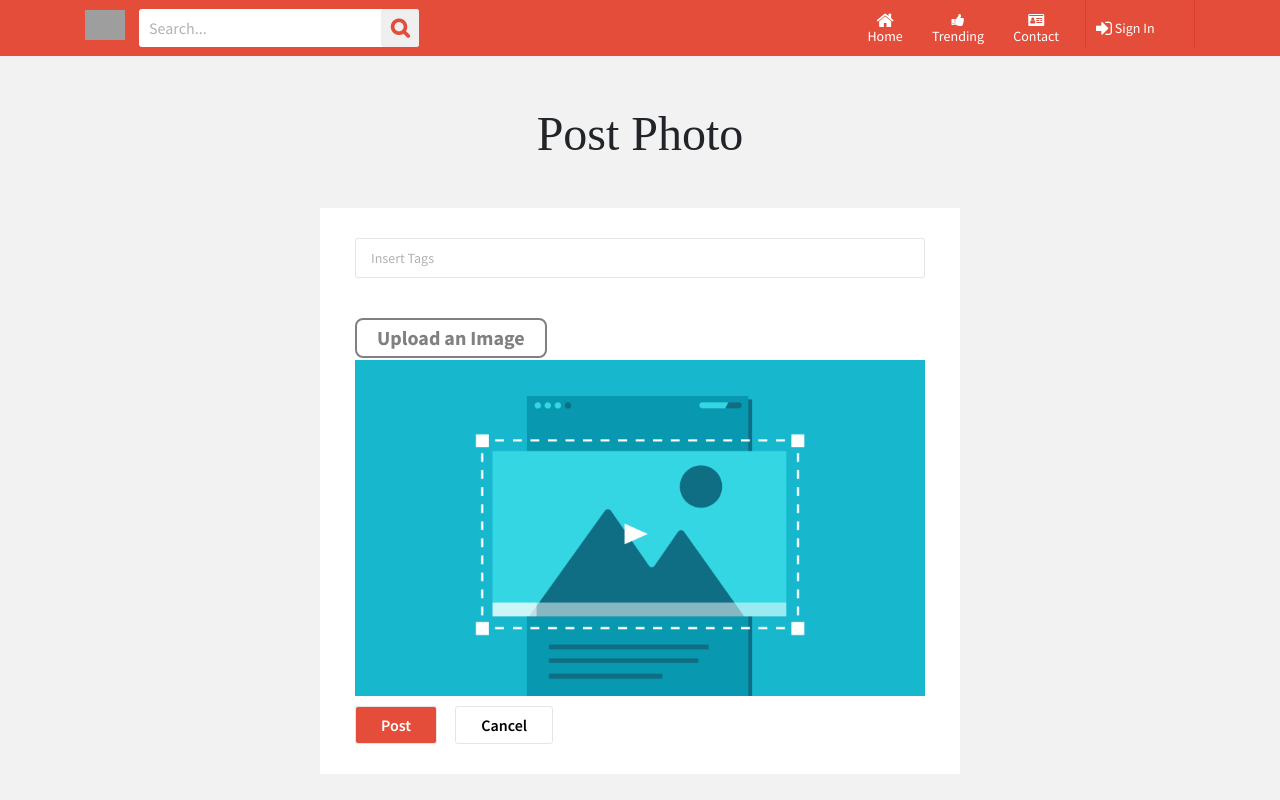
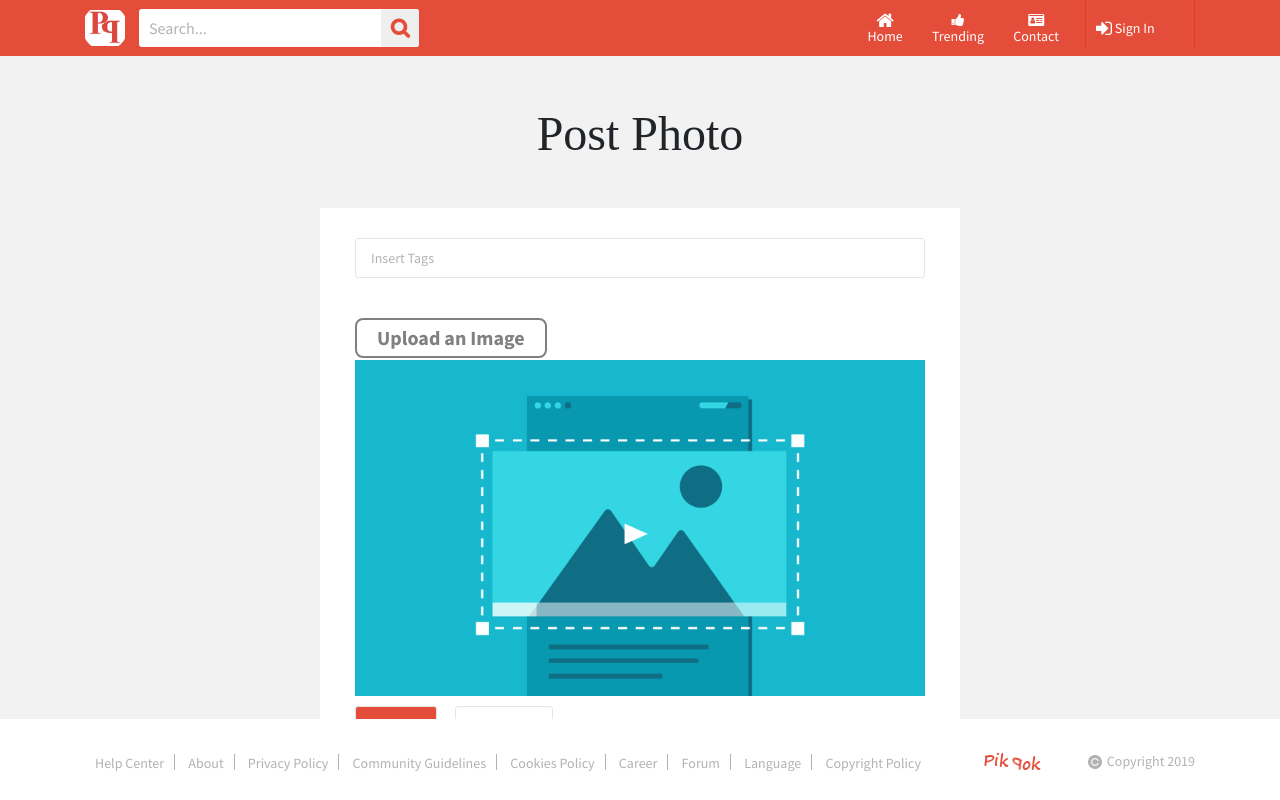
Before and after one commit to NasosG/pik_pok, a PHP site: page /pik_pok/post.php in a window 1280 px wide. Run offline with PHP 8.4, Linux system fonts and the light colour scheme; some libraries are stand-ins or nearby versions; some web fonts are replaced; grey boxes are pictures that could not be loaded.

Commit message:
logos, front end changes, php fixes

```diff
--- a/about.php
+++ b/about.php
@@ -31,7 +31,7 @@ require('db/errorFuncts.php');
 			<div class="container">
 				<div class="header-data">
 					<div class="logo">
-						<a href="index.html" title=""><img src="images/logo.png" alt=""></a>
+						<a href="index.php" title=""><img src="images/logo.png" alt=""></a>
 					</div><!--logo end-->
 					<div class="search-bar">
 						<form>
@@ -197,7 +197,7 @@ require('db/errorFuncts.php');
 
 			</div>
 		</section>
-		<footer>
+		<footer class="fixed-bottom">
 			<div class="footy-sec mn no-margin">
 				<div class="container">
 					<ul>
--- a/addAvatar.php
+++ b/addAvatar.php
@@ -31,7 +31,7 @@ require('db/errorFuncts.php');
 			<div class="container">
 				<div class="header-data">
 					<div class="logo">
-						<a href="index.html" title=""><img src="images/logo.png" alt=""></a>
+						<a href="index.php" title=""><img src="images/logo.png" alt=""></a>
 					</div><!--logo end-->
 					<div class="search-bar">
 						<form>
--- a/contact.php
+++ b/contact.php
@@ -31,7 +31,7 @@ require('db/errorFuncts.php');
 			<div class="container">
 				<div class="header-data">
 					<div class="logo">
-						<a href="index.html" title=""><img src="images/logo.png" alt=""></a>
+						<a href="index.php" title=""><img src="images/logo.png" alt=""></a>
 					</div><!--logo end-->
 					<div class="search-bar">
 						<form>
@@ -164,7 +164,7 @@ require('db/errorFuncts.php');
 		<h2 style="text-align:center; font-size:100px;"> UNDER CONSTRUCTION</h2>
 		<br><br><br><br>
 		</section>
-		<footer>
+		<footer class="fixed-bottom">
 			<div class="footy-sec mn no-margin">
 				<div class="container">
 					<ul>
--- a/db/errorFuncts.php
+++ b/db/errorFuncts.php
@@ -33,4 +33,22 @@
 		echo " - Click <a href='../index.php'>here</a> to return to Home";
 		echo "</h1>";
 	}
+
+	function ChangeUsernameSettings()
+	{
+		echo "<br><h1 align = \"center\">";
+		echo " <font color=\"red\"> Sorry, that username already exists </font> <br> ";
+		echo " - Click <a href='../profile-account-setting.php'>here</a> to go back<br>";
+		echo " - Click <a href='../index.php'>here</a> to return to Home";
+		echo "</h1>";
+	}
+
+	function ChangeEmailSettings()
+	{
+		echo "<br><h1 align = \"center\">";
+		echo " <font color=\"red\"> Sorry, that email already exists </font> <br> ";
+		echo " - Click <a href='../profile-account-setting.php'>here</a> to go back<br>";
+		echo " - Click <a href='../index.php'>here</a> to return to Home";
+		echo "</h1>";
+	}
 ?>
--- a/help_center.php
+++ b/help_center.php
@@ -30,7 +30,7 @@
 			<div class="container">
 				<div class="header-data">
 					<div class="logo">
-						<a href="index.html" title=""><img src="images/logo.png" alt=""></a>
+						<a href="index.php" title=""><img src="images/logo.png" alt=""></a>
 					</div><!--logo end-->
 					<div class="search-bar">
 						<form>
@@ -409,7 +409,7 @@
 
 
 	</div><!--theme-layout end-->
-	<footer>
+	<footer class="fixed-bottom">
 			<div class="footy-sec mn no-margin">
 				<div class="container">
 					<ul>
--- a/index.php
+++ b/index.php
@@ -35,7 +35,7 @@ $result = mysqli_query($con, $query);
 			<div class="container">
 				<div class="header-data">
 					<div class="logo">
-						<a href="index.html" title=""><img src="images/logo.png" alt=""></a>
+						<a href="index.php" title=""><img src="images/logo.png" alt=""></a>
 					</div><!--logo end-->
 					<div class="search-bar">
 						<form>
@@ -194,7 +194,7 @@ $result = mysqli_query($con, $query);
 									<input type='hidden' name='photo_id' id='photo_id' value='".$row['photo_id']."' />
 									<ul>
 										<li>
-										<button style='border:none' >
+										<button style='border:none'>
 											<a id='likeLink' class='follow text-white'>Like <i class='fa fa-heart' aria-hidden='true'></i></a>
 										</button>
 
--- a/picComments.php
+++ b/picComments.php
@@ -48,7 +48,7 @@ $row2 = mysqli_fetch_array($result);
 			<div class="container">
 				<div class="header-data">
 					<div class="logo">
-						<a href="index.html" title=""><img src="images/logo.png" alt=""></a>
+						<a href="index.php" title=""><img src="images/logo.png" alt=""></a>
 					</div><!--logo end-->
 					<div class="search-bar">
 						<form>
@@ -399,7 +399,7 @@ $row2 = mysqli_fetch_array($result);
                 </div>
             </div>
         </main>
-        <footer>
+        <footer class="fixed-bottom">
             <div class="footy-sec mn no-margin">
                 <div class="container">
                     <ul>
--- a/post.php
+++ b/post.php
@@ -31,7 +31,7 @@ require('db/errorFuncts.php');
 			<div class="container">
 				<div class="header-data">
 					<div class="logo">
-						<a href="index.html" title=""><img src="images/logo.png" alt=""></a>
+						<a href="index.php" title=""><img src="images/logo.png" alt=""></a>
 					</div><!--logo end-->
 					<div class="search-bar">
 						<form>
@@ -200,6 +200,25 @@ require('db/errorFuncts.php');
 			</div><!--post-project end-->
 		</div><!--post-project-popup end-->
 
+		<footer class="fixed-bottom">
+			<div class="footy-sec mn no-margin">
+				<div class="container">
+					<ul>
+						<li><a href="help_center.php" title="">Help Center</a></li>
+						<li><a href="about.html" title="">About</a></li>
+						<li><a href="#" title="">Privacy Policy</a></li>
+						<li><a href="#" title="">Community Guidelines</a></li>
+						<li><a href="#" title="">Cookies Policy</a></li>
+						<li><a href="#" title="">Career</a></li>
+						<li><a href="forum.html" title="">Forum</a></li>
+						<li><a href="#" title="">Language</a></li>
+						<li><a href="#" title="">Copyright Policy</a></li>
+					</ul>
+					<p><img src="images/copy-icon2.png" alt="">Copyright 2019</p>
+					<img class="fl-rgt" src="images/logo2.png" alt="">
+				</div>
+			</div>
+		</footer><!--footer end-->
 
 	</div><!--theme-layout end-->
 
--- a/profile-account-setting.php
+++ b/profile-account-setting.php
@@ -50,7 +50,7 @@ $date_of_birth = $row['date_of_birth'];
 			<div class="container">
 				<div class="header-data">
 					<div class="logo">
-						<a href="index.html" title=""><img src="images/logo.png" alt=""></a>
+						<a href="index.php" title=""><img src="images/logo.png" alt=""></a>
 					</div><!--logo end-->
 					<div class="search-bar">
 						<form>
@@ -981,7 +981,7 @@ $date_of_birth = $row['date_of_birth'];
 				</div><!--account-tabs-setting end-->
 			</div>
 		</section>
-		<footer>
+		<footer class="fixed-bottom">
 			<div class="footy-sec mn no-margin">
 				<div class="container">
 					<ul>
--- a/profile.php
+++ b/profile.php
@@ -28,7 +28,7 @@ include("db/auth.php"); //include auth.php file on all secure pages
 			<div class="container">
 				<div class="header-data">
 					<div class="logo">
-						<a href="index.html" title=""><img src="images/logo.png" alt=""></a>
+						<a href="index.php" title=""><img src="images/logo.png" alt=""></a>
 					</div><!--logo end-->
 					<div class="search-bar">
 						<form>
@@ -2312,7 +2312,7 @@ include("db/auth.php"); //include auth.php file on all secure pages
 			</div>
 		</main>
 
-		<footer>
+		<footer class="fixed-bottom">
 			<div class="footy-sec mn no-margin">
 				<div class="container">
 					<ul>
--- a/profile3.php
+++ b/profile3.php
@@ -36,7 +36,7 @@ $result = mysqli_query($con, $query);
 			<div class="container">
 				<div class="header-data">
 					<div class="logo">
-						<a href="index.html" title=""><img src="images/logo.png" alt=""></a>
+						<a href="index.php" title=""><img src="images/logo.png" alt=""></a>
 					</div><!--logo end-->
 					<div class="search-bar">
 						<form>
--- a/signin.php
+++ b/signin.php
@@ -31,7 +31,7 @@ include("db/auth.php"); //include auth.php file on all secure pages
 						<div class="col-lg-6">
 							<div class="cmp-info">
 								<div class="cm-logo">
-									<img src="images/pp.png" alt="">
+									<a href="index.php"><img src="images/pp.png" alt=""></a>
 									<p>Pik Pok, is the destination for short-form pictures. Our mission is to capture and present the world's creativity, knowledge, and precious life moments.</p>
 								</div><!--cm-logo end-->
 								<img src="images/main.png" alt="">
--- a/top.php
+++ b/top.php
@@ -36,7 +36,7 @@ $result = mysqli_query($con, $query);
 			<div class="container">
 				<div class="header-data">
 					<div class="logo">
-						<a href="index.html" title=""><img src="images/logo.png" alt=""></a>
+						<a href="index.php" title=""><img src="images/logo.png" alt=""></a>
 					</div><!--logo end-->
 					<div class="search-bar">
 						<form>
@@ -233,7 +233,7 @@ $result = mysqli_query($con, $query);
 		</section>
 
 
-		<footer>
+		<footer class="fixed-bottom">
 			<div class="footy-sec mn no-margin">
 				<div class="container">
 					<ul>
```
Also changed, not shown: db/change_settings.php (+28 -6 lines), images/Pik_pok.png (deleted), images/logo.png (added), images/logo2.png, images/pp.png, images/ppNew.png (added).
